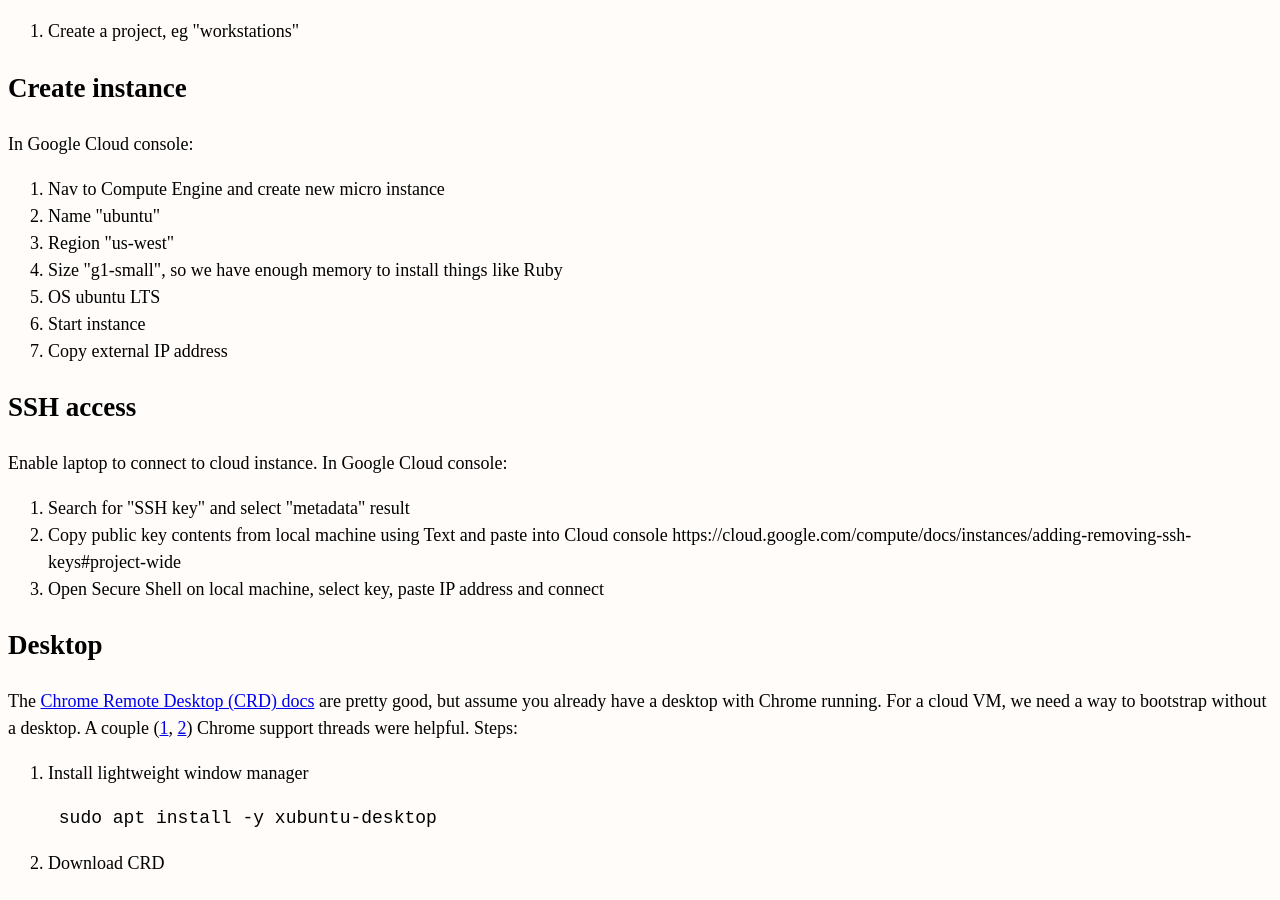
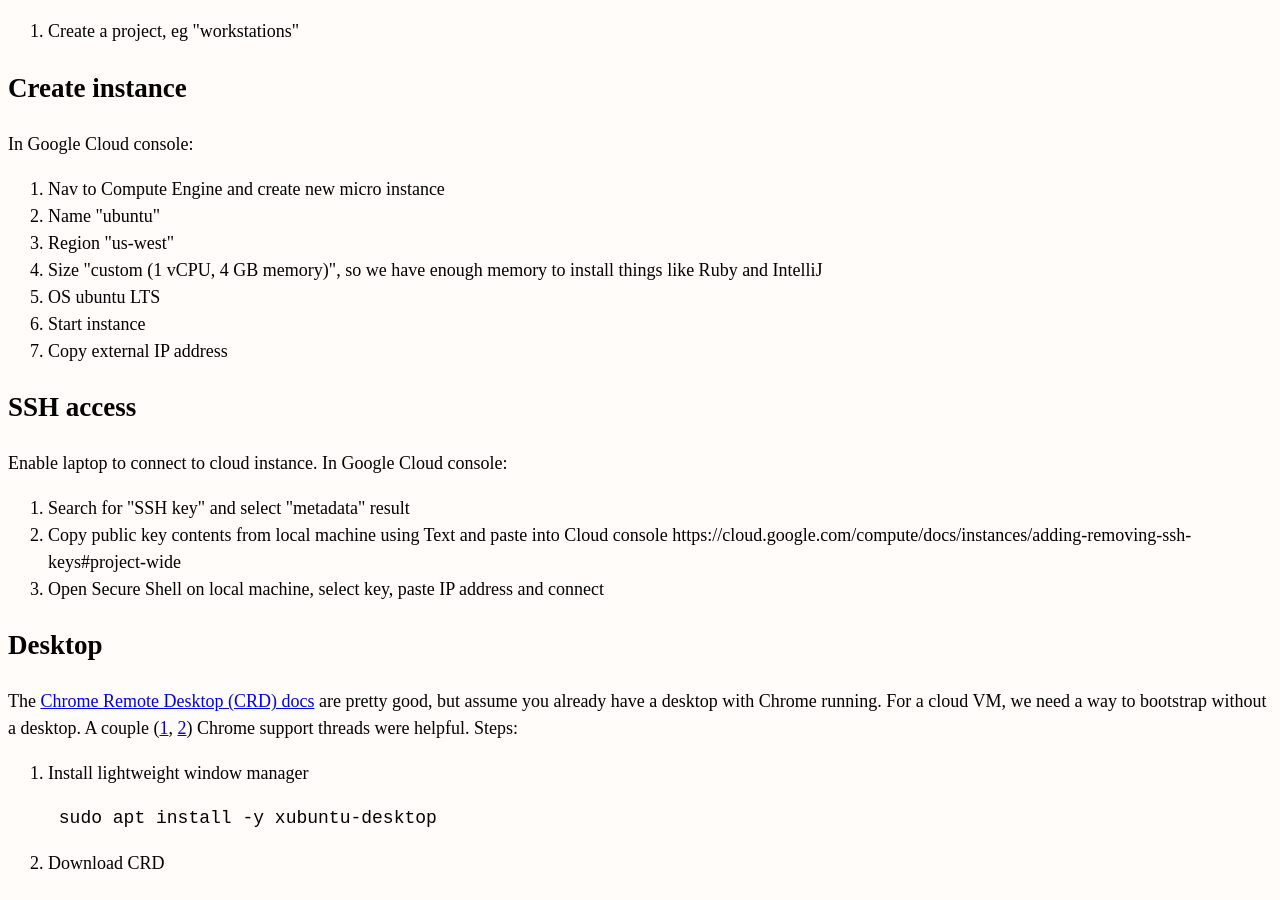
Before and after one commit to erikeldridge/erikeldridge.github.com, a Jekyll site: the page built from _posts/2019-03-02-google-cloud-workstation.md, in a window 1280 px wide and 900 px high, scrolled down 360 px. Built offline with Jekyll 4.4.1, drawn with Linux system fonts in a browser that asks for light colours; nearby versions of some CDN libraries.

Commit message:
Update from Forestry.io erikeldridge@gmail.com updated _posts/2019-03-02-google-cloud-workstation.md

```diff
--- a/_posts/2019-03-02-google-cloud-workstation.md
+++ b/_posts/2019-03-02-google-cloud-workstation.md
@@ -12,6 +12,8 @@
 - desktop
 - chrome
 - ubuntu
+- intellij
+- ruby
 comments: true
 
 ---
@@ -35,7 +37,7 @@
 1. Nav to Compute Engine and create new micro instance
 2. Name "ubuntu"
 3. Region "us-west"
-4. Size "g1-small", so we have enough memory to install things like Ruby
+4. Size "custom (1 vCPU, 4 GB memory)", so we have enough memory to install things like Ruby and IntelliJ
 5. OS ubuntu LTS
 6. Start instance
 7. Copy external IP address
```
Also changed, not shown: other parts of _posts/2019-03-02-google-cloud-workstation.md (+1 -1 lines).
